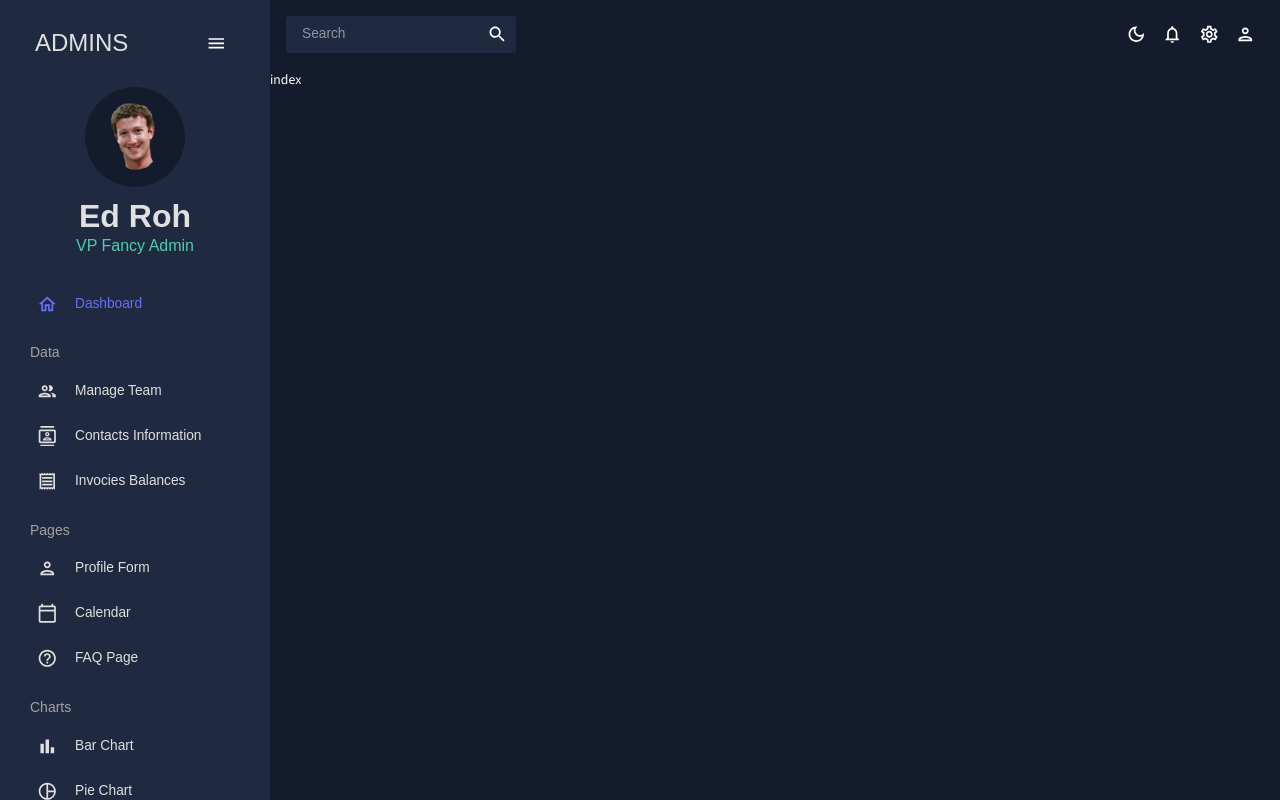
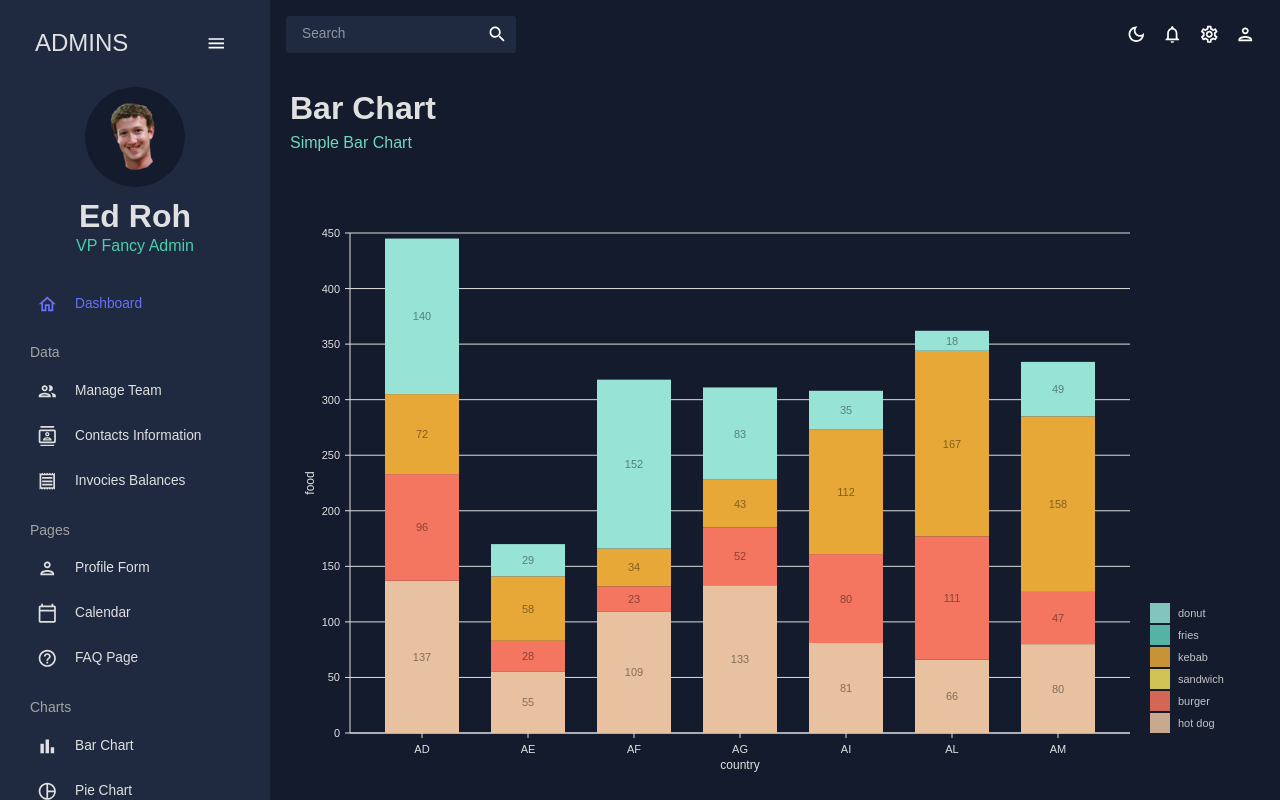
Before and after one commit to banban-22/react-admin, a React (Create React App) app: page /bar in a window 1280 px wide. Built offline with nearby package versions, Linux system fonts and the light colour scheme.

Commit message:
pie chart

```diff
--- /dev/null
+++ b/src/components/BarChart.jsx
@@ -0,0 +1,145 @@
+import React from 'react'
+import { useTheme } from '@mui/material';
+import { ResponsiveBar } from '@nivo/bar'
+import { tokens } from '../theme'
+import { mockBarData as data } from '../data/mockData'
+
+
+const BarChart = ({isDashboard = false}) => {
+    const theme = useTheme()
+    const colors = tokens(theme.palette.mode)
+
+  return (
+    <ResponsiveBar
+      data={data}
+      theme={{
+        axis: {
+          domain: {
+            line: {
+              stroke: colors.grey[100],
+            },
+          },
+          legend: {
+            text: {
+              fill: colors.grey[100],
+            },
+          },
+          ticks: {
+            line: {
+              stroke: colors.grey[100],
+              strokeWidth: 1,
+            },
+            text: {
+              fill: colors.grey[100],
+            },
+          },
+        },
+        legends: {
+          text: {
+            fill: colors.grey[100],
+          },
+        },
+      }}
+      keys={['hot dog', 'burger', 'sandwich', 'kebab', 'fries', 'donut']}
+      indexBy="country"
+      margin={{ top: 50, right: 130, bottom: 50, left: 60 }}
+      padding={0.3}
+      valueScale={{ type: 'linear' }}
+      indexScale={{ type: 'band', round: true }}
+      colors={{ scheme: 'nivo' }}
+      defs={[
+        {
+          id: 'dots',
+          type: 'patternDots',
+          background: 'inherit',
+          color: '#38bcb2',
+          size: 4,
+          padding: 1,
+          stagger: true,
+        },
+        {
+          id: 'lines',
+          type: 'patternLines',
+          background: 'inherit',
+          color: '#eed312',
+          rotation: -45,
+          lineWidth: 6,
+          spacing: 10,
+        },
+      ]}
+      fill={[
+        {
+          match: {
+            id: 'fries',
+          },
+          id: 'dots',
+        },
+        {
+          match: {
+            id: 'sandwich',
+          },
+          id: 'lines',
+        },
+      ]}
+      borderColor={{
+        from: 'color',
+        modifiers: [['darker', 1.6]],
+      }}
+      axisTop={null}
+      axisRight={null}
+      axisBottom={{
+        tickSize: 5,
+        tickPadding: 5,
+        tickRotation: 0,
+        legend: isDashboard ? undefined : 'country',
+        legendPosition: 'middle',
+        legendOffset: 32,
+      }}
+      axisLeft={{
+        tickSize: 5,
+        tickPadding: 5,
+        tickRotation: 0,
+        legend: isDashboard ? undefined : 'food',
+        legendPosition: 'middle',
+        legendOffset: -40,
+      }}
+      labelSkipWidth={12}
+      labelSkipHeight={12}
+      labelTextColor={{
+        from: 'color',
+        modifiers: [['darker', 1.6]],
+      }}
+      legends={[
+        {
+          dataFrom: 'keys',
+          anchor: 'bottom-right',
+          direction: 'column',
+          justify: false,
+          translateX: 120,
+          translateY: 0,
+          itemsSpacing: 2,
+          itemWidth: 100,
+          itemHeight: 20,
+          itemDirection: 'left-to-right',
+          itemOpacity: 0.85,
+          symbolSize: 20,
+          effects: [
+            {
+              on: 'hover',
+              style: {
+                itemOpacity: 1,
+              },
+            },
+          ],
+        },
+      ]}
+      role="application"
+      ariaLabel="Nivo bar chart demo"
+      barAriaLabel={(e) =>
+        e.id + ': ' + e.formattedValue + ' in country: ' + e.indexValue
+      }
+    />
+  );
+}
+
+export default BarChart
--- /dev/null
+++ b/src/components/PieChart.jsx
@@ -0,0 +1,121 @@
+import React from 'react'
+import { ResponsivePie } from '@nivo/pie'
+import { tokens } from '../theme'
+import { useTheme } from '@mui/material'
+import { mockPieData as data } from '../data/mockData';
+
+
+const PieChart = () => {
+    const theme = useTheme()
+    const colors = tokens(theme.palette.mode)
+
+  return (
+    <ResponsivePie
+        data={data}
+        theme={{
+            axis: {
+                domain:{
+                    line: {
+                        stroke: colors.grey[100]
+                    }
+                },
+                legend: {
+                    text: {
+                        fill: colors.grey[100]
+                    }
+                },
+                ticks: {
+                    line: {
+                        stroke: colors.grey[100],
+                        strokeWidth: 1
+                    },
+                    text: {
+                        fill: colors.grey[100]
+                    }
+                }
+            },
+            legends: {
+                text: {
+                    fill: colors.grey[100]
+                }
+            }
+        }}
+        margin={{ top: 40, right: 80, bottom: 80, left: 80 }}
+        innerRadius={0.5}
+        padAngle={0.7}
+        cornerRadius={3}
+        activeOuterRadiusOffset={8}
+        borderWidth={1}
+        borderColor={{
+            from: 'color',
+            modifiers: [
+                [
+                    'darker',
+                    0.2
+                ]
+            ]
+        }}
+        arcLinkLabelsSkipAngle={10}
+        arcLinkLabelsTextColor={colors.grey[100]}
+        arcLinkLabelsThickness={2}
+        arcLinkLabelsColor={{ from: 'color' }}
+        arcLabelsSkipAngle={10}
+        arcLabelsTextColor={{
+            from: 'color',
+            modifiers: [
+                [
+                    'darker',
+                    2
+                ]
+            ]
+        }}
+        defs={[
+            {
+                id: 'dots',
+                type: 'patternDots',
+                background: 'inherit',
+                color: 'rgba(255, 255, 255, 0.3)',
+                size: 4,
+                padding: 1,
+                stagger: true
+            },
+            {
+                id: 'lines',
+                type: 'patternLines',
+                background: 'inherit',
+                color: 'rgba(255, 255, 255, 0.3)',
+                rotation: -45,
+                lineWidth: 6,
+                spacing: 10
+            }
+        ]}
+        legends={[
+            {
+                anchor: 'bottom',
+                direction: 'row',
+                justify: false,
+                translateX: 0,
+                translateY: 56,
+                itemsSpacing: 0,
+                itemWidth: 100,
+                itemHeight: 18,
+                itemTextColor: '#999',
+                itemDirection: 'left-to-right',
+                itemOpacity: 1,
+                symbolSize: 18,
+                symbolShape: 'circle',
+                effects: [
+                    {
+                        on: 'hover',
+                        style: {
+                            itemTextColor: '#000'
+                        }
+                    }
+                ]
+            }
+        ]}
+    />
+  )
+}
+
+export default PieChart
--- a/src/scenes/bar/index.jsx
+++ b/src/scenes/bar/index.jsx
@@ -1,9 +1,17 @@
 import React from 'react'
+import { Box } from '@mui/material'
+import Header from '../../components/Header'
+import BarChart from '../../components/BarChart'
 
-const index = () => {
+const Bar = () => {
   return (
-    <div>index</div>
+    <Box m="20px">
+      <Header title="Bar Chart" subtitle="Simple Bar Chart" />
+        <Box height="75vh">
+          <BarChart />
+        </Box>
+    </Box>
   )
 }
 
-export default index
+export default Bar
--- a/src/scenes/pie/index.jsx
+++ b/src/scenes/pie/index.jsx
@@ -1,9 +1,17 @@
 import React from 'react'
+import { Box } from '@mui/material'
+import Header from '../../components/Header'
+import PieChart from '../../components/PieChart'
 
-const index = () => {
+const Pie = () => {
   return (
-    <div>index</div>
+    <Box m="20px">
+      <Header title="Pie Chart" subtitle="Simple Pie Chart" />
+        <Box height="75vh">
+          <PieChart />
+        </Box>
+    </Box>
   )
 }
 
-export default index
+export default Pie
```
